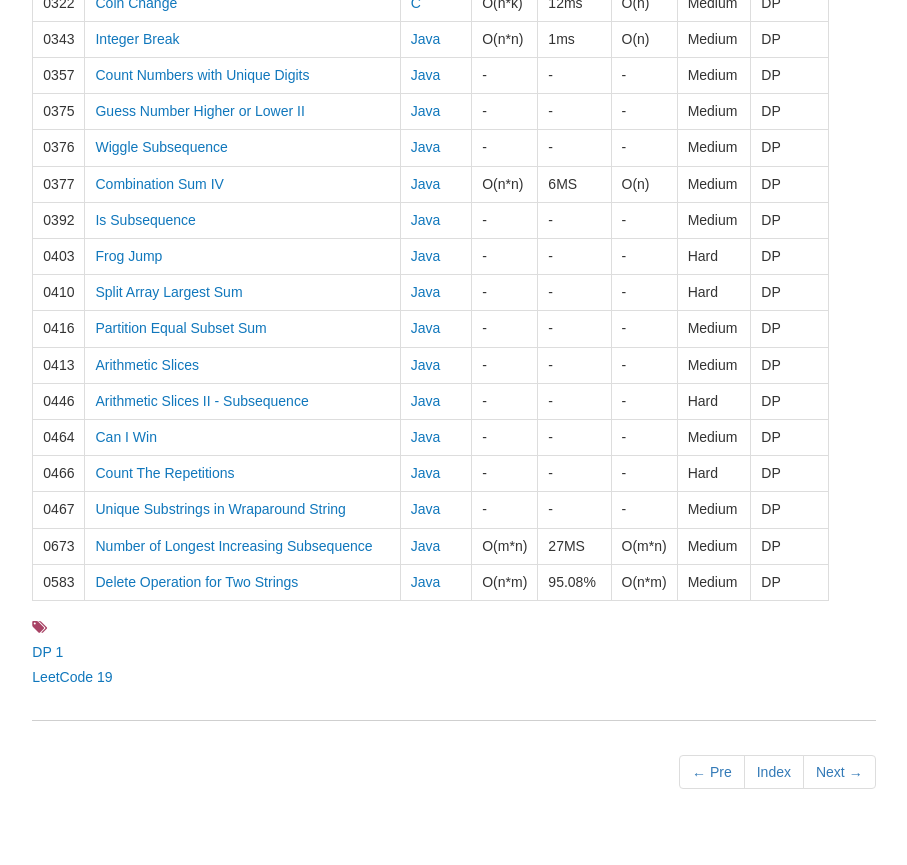
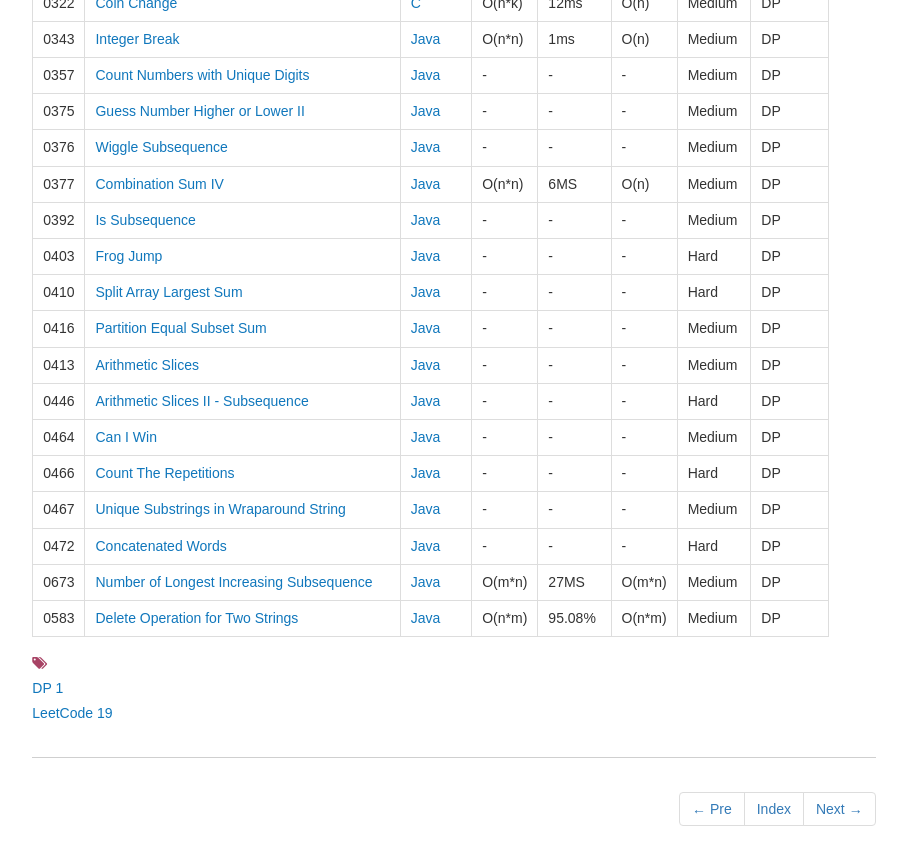
Before and after one commit to dunso/algorithm, a Jekyll site: the page built from docs/_posts/2017-12-03-DP.md, in a window 1280 px wide and 900 px high, scrolled down 965 px. Shown: the top 865 px of the window, without its empty margins (186-1093 px from the left). Built offline with Jekyll 4.4.1, drawn with Linux system fonts in a browser that asks for light colours; nearby versions of some CDN libraries.

Commit message:
Add index of LeetCode0472.java to docs

```diff
--- a/docs/_posts/2017-12-03-DP.md
+++ b/docs/_posts/2017-12-03-DP.md
@@ -48,5 +48,6 @@ icon: file-alt
 |0464|[Can I Win](https://leetcode.com/problems/can-i-win/)|[Java](https://e.srl/leetcode-464/)|-|-|-|Medium|DP|
 |0466|[Count The Repetitions](https://leetcode.com/problems/count-the-repetitions/)|[Java](https://e.srl/leetcode-466/)|-|-|-|Hard|DP|
 |0467|[Unique Substrings in Wraparound String](https://leetcode.com/problems/unique-substrings-in-wraparound-string/)|[Java](https://e.srl/leetcode-467/)|-|-|-|Medium|DP|
+|0472|[Concatenated Words](https://leetcode.com/problems/concatenated-words/)|[Java](https://e.srl/leetcode-472/)|-|-|-|Hard|DP|
 |0673|[Number of Longest Increasing Subsequence](https://leetcode.com/problems/number-of-longest-increasing-subsequence/) | [Java](https://e.srl/leetcode-673/) | O(m\*n) |27MS| O(m\*n) |Medium|DP|
 |0583|[Delete Operation for Two Strings](https://leetcode.com/problems/delete-operation-for-two-strings)| [Java](https://e.srl/leetcode-58/)  | O(n\*m) |95.08%| O(n\*m)  |  Medium |DP |
```
